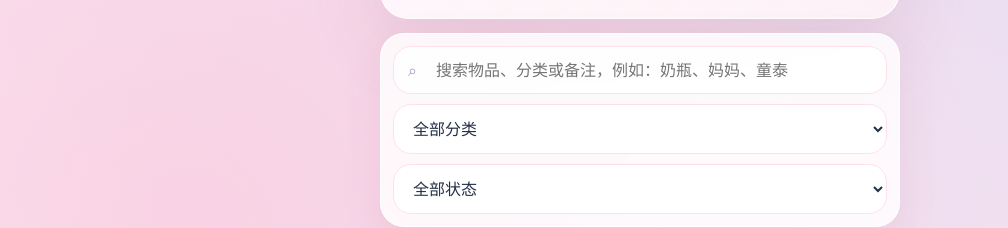
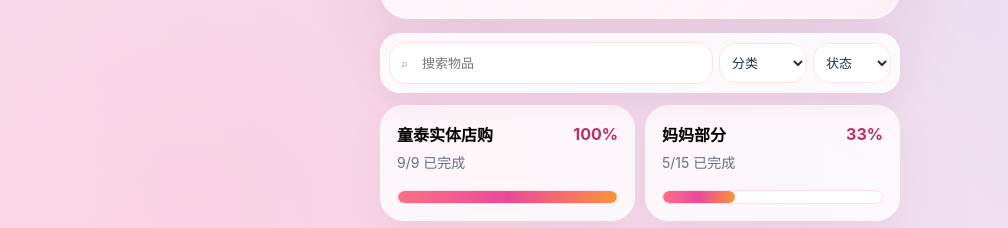
Before and after one commit to Xdtbh/baby-bag-checklist, a plain HTML site: page index.html in a window 1280 px wide. Shown: the part 585-813 px from the top of the page, without its empty margins (0-1008 px from the left). Drawn offline with Linux system fonts and the light colour scheme; no server answers.

Commit message:
精简分类弹窗和筛选栏
Co-Authored-By: Aime <aime@bytedance.com>
Change-Id: I2d391b9dcda4c3ff3a95084cf94db422ae610fcc

```diff
--- a/index.html
+++ b/index.html
@@ -38,11 +38,13 @@
     .mini { padding:12px; text-align:center; background:rgba(255,255,255,.78); border-radius:18px; }
     .mini span { display:block; color:var(--muted); font-size:12px; }
     .mini strong { display:block; margin-top:2px; font-size:22px; }
-    .toolbar { position:sticky; top:10px; z-index:10; margin-bottom:14px; padding:12px; border-radius:24px; background:rgba(255,255,255,.82); border:1px solid rgba(255,255,255,.9); box-shadow:0 14px 38px rgba(170,93,121,.12); backdrop-filter:blur(18px); display:grid; grid-template-columns:1fr; gap:10px; }
-    .searchbox { position:relative; }
-    .searchbox span { position:absolute; left:15px; top:50%; transform:translateY(-50%); color:#98a2b3; }
+    .toolbar { position:sticky; top:10px; z-index:10; margin-bottom:12px; padding:8px; border-radius:20px; background:rgba(255,255,255,.86); border:1px solid rgba(255,255,255,.9); box-shadow:0 12px 30px rgba(170,93,121,.1); backdrop-filter:blur(18px); display:flex; align-items:center; gap:6px; }
+    .toolbar select { width:88px; flex:0 0 88px; padding:10px 8px; border-radius:16px; font-size:13px; }
+    .toolbar #statusFilter { width:78px; flex-basis:78px; }
+    .searchbox { position:relative; flex:1 1 auto; min-width:0; }
+    .searchbox span { position:absolute; left:12px; top:50%; transform:translateY(-50%); color:#98a2b3; font-size:13px; }
     input, select, textarea { width:100%; border:1px solid #ffe0e8; outline:0; background:rgba(255,255,255,.9); border-radius:18px; padding:13px 15px; color:#243047; }
-    .searchbox input { padding-left:42px; }
+    .searchbox input { height:42px; padding:10px 10px 10px 32px; border-radius:16px; font-size:13px; }
     input:focus, select:focus, textarea:focus { border-color:#f5a5bd; box-shadow:0 0 0 4px rgba(232,93,139,.12); }
     .category-stats { display:grid; grid-template-columns:repeat(2,1fr); gap:10px; margin-bottom:14px; }
     .stat-card { text-align:left; padding:16px; border-radius:24px; background:rgba(255,255,255,.78); border:1px solid rgba(255,255,255,.8); box-shadow:0 12px 34px rgba(170,93,121,.08); transition:.2s ease; }
@@ -129,9 +131,9 @@
 
   <main class="wrap">
     <section class="toolbar">
-      <label class="searchbox"><span>⌕</span><input id="searchInput" placeholder="搜索物品、分类或备注，例如：奶瓶、妈妈、童泰" /></label>
+      <label class="searchbox"><span>⌕</span><input id="searchInput" placeholder="搜索物品" /></label>
       <select id="categoryFilter"></select>
-      <select id="statusFilter"><option value="all">全部状态</option><option value="todo">只看待准备</option><option value="done">只看已完成</option></select>
+      <select id="statusFilter"><option value="all">状态</option><option value="todo">待准备</option><option value="done">已完成</option></select>
     </section>
     <section id="categoryStats" class="category-stats"></section>
     <section id="listRoot" class="list"></section>
@@ -144,8 +146,8 @@
       <input type="hidden" id="itemId" />
       <div class="form-grid">
         <label class="field">物品名称<input id="itemName" required placeholder="例如：160毫升玻璃奶瓶" /></label>
-        <div class="two-col"><label class="field">数量/规格<input id="itemQty" placeholder="例如：×1、S码200片" /></label><label class="field">切换到已有分类<select id="categorySelect"></select></label></div>
-        <label class="field category-grid">分类名称<input id="itemCategory" required placeholder="可输入新分类，或从上方选择已有分类" /></label>
+        <div class="two-col"><label class="field">数量/规格<input id="itemQty" placeholder="例如：×1、S码200片" /></label><label class="field">分类<select id="categorySelect"></select></label></div>
+        <input id="itemCategory" type="hidden" required />
         <label class="field">备注<textarea id="itemNote" rows="3" placeholder="购买地点、用途或提醒"></textarea></label>
         <label class="field image-upload">物品图片（可多选，保存后横向展示在物品下方）
           <input id="itemImage" type="file" accept="image/*" multiple />
@@ -200,7 +202,7 @@
     }
     function categories(){ return [...new Set(items.map(i => i.category).filter(Boolean))]; }
     function escapeHtml(str=''){ return String(str).replace(/[&<>'"]/g, tag => ({'&':'&amp;','<':'&lt;','>':'&gt;',"'":'&#39;','"':'&quot;'}[tag])); }
-    function renderCategorySelect(selected='') { categorySelect.innerHTML = '<option value="">选择已有分类</option>' + categories().map(c => `<option value="${escapeHtml(c)}">${escapeHtml(c)}</option>`).join(''); categorySelect.value = categories().includes(selected) ? selected : ''; }
+    function renderCategorySelect(selected='') { categorySelect.innerHTML = categories().map(c => `<option value="${escapeHtml(c)}">${escapeHtml(c)}</option>`).join('') + '<option value="__new__">＋ 新增分类</option>'; categorySelect.value = categories().includes(selected) ? selected : '__new__'; }
     function normalizeImages(item){ return Array.isArray(item?.images) ? item.images : (item?.image ? [item.image] : []); }
     function updateImagePreview(){ imagePreview.innerHTML = currentImages.map((src, index) => `<img class="image-preview" src="${src}" alt="第${index + 1}张预览图">`).join(''); removeImageBtn.style.display = currentImages.length ? 'inline-block' : 'none'; }
     function openModal(item=null, defaultCategory=''){
@@ -210,7 +212,7 @@
     }
     function closeModal(){ modal.classList.remove('show'); document.body.style.overflow=''; itemForm.reset(); currentImages=[]; updateImagePreview(); }
     function filteredItems(){ const q=searchInput.value.trim().toLowerCase(), c=categoryFilter.value, s=statusFilter.value; return items.filter(i => [i.name,i.category,i.qty,i.note].join(' ').toLowerCase().includes(q) && (c==='all'||i.category===c) && (s==='all'||(s==='done'?i.done:!i.done))); }
-    function renderControls(){ const current=categoryFilter.value||'all'; categoryFilter.innerHTML='<option value="all">全部分类</option>'+categories().map(c=>`<option value="${escapeHtml(c)}">${escapeHtml(c)}</option>`).join(''); categoryFilter.value=categories().includes(current)?current:'all'; }
+    function renderControls(){ const current=categoryFilter.value||'all'; categoryFilter.innerHTML='<option value="all">分类</option>'+categories().map(c=>`<option value="${escapeHtml(c)}">${escapeHtml(c)}</option>`).join(''); categoryFilter.value=categories().includes(current)?current:'all'; }
     function renderStats(){ const done=items.filter(i=>i.done).length, total=items.length, pct=total?Math.round(done/total*100):0; $('#progressText').textContent=`${done}/${total}`; $('#progressBar').style.width=`${pct}%`; $('#totalCount').textContent=total; $('#doneCount').textContent=done; $('#todoCount').textContent=total-done; $('#categoryStats').innerHTML=categories().map(c=>{ const g=items.filter(i=>i.category===c), d=g.filter(i=>i.done).length, p=g.length?Math.round(d/g.length*100):0; return `<button class="stat-card" data-filter-category="${escapeHtml(c)}"><div class="stat-top"><span>${escapeHtml(c)}</span><b>${p}%</b></div><p>${d}/${g.length} 已完成</p><div class="bar"><i style="width:${p}%"></i></div></button>`; }).join(''); }
     function renderList(){
       renderControls(); renderStats(); const visible=filteredItems(), grouped=visible.reduce((a,i)=>{(a[i.category] ||= []).push(i); return a;},{}); listRoot.innerHTML=''; emptyState.classList.toggle('show', visible.length===0);
@@ -232,7 +234,7 @@
     function renameCategory(oldName){ const next = prompt('修改分类名称', oldName); if (!next || next.trim() === oldName) return; const name = next.trim(); items = items.map(item => item.category === oldName ? { ...item, category:name } : item); saveItems(); renderList(); }
     function closeSwipeRows(except=null){ document.querySelectorAll('.swipe-row.open').forEach(row => { if(row !== except) row.classList.remove('open'); }); }
     function fileToCompressedDataUrl(file){ return new Promise((resolve, reject) => { const reader = new FileReader(); reader.onerror = reject; reader.onload = () => { const img = new Image(); img.onerror = reject; img.onload = () => { const max = 900; const scale = Math.min(1, max / Math.max(img.width, img.height)); const canvas = document.createElement('canvas'); canvas.width = Math.max(1, Math.round(img.width * scale)); canvas.height = Math.max(1, Math.round(img.height * scale)); canvas.getContext('2d').drawImage(img, 0, 0, canvas.width, canvas.height); resolve(canvas.toDataURL('image/jpeg', 0.82)); }; img.src = reader.result; }; reader.readAsDataURL(file); }); }
-    $('#addTopBtn').addEventListener('click',()=>openModal()); $('#closeModalBtn').addEventListener('click',closeModal); $('#cancelBtn').addEventListener('click',closeModal); modal.addEventListener('click',e=>{ if(e.target===modal) closeModal(); }); searchInput.addEventListener('input',renderList); categoryFilter.addEventListener('change',renderList); statusFilter.addEventListener('change',renderList); categorySelect.addEventListener('change', e => { if(e.target.value) $('#itemCategory').value = e.target.value; });
+    $('#addTopBtn').addEventListener('click',()=>openModal()); $('#closeModalBtn').addEventListener('click',closeModal); $('#cancelBtn').addEventListener('click',closeModal); modal.addEventListener('click',e=>{ if(e.target===modal) closeModal(); }); searchInput.addEventListener('input',renderList); categoryFilter.addEventListener('change',renderList); statusFilter.addEventListener('change',renderList); categorySelect.addEventListener('change', e => { if(e.target.value === '__new__') { const name = prompt('请输入新分类名称'); if(name && name.trim()) { $('#itemCategory').value = name.trim(); const option = new Option(name.trim(), name.trim()); categorySelect.add(option, categorySelect.options.length - 1); categorySelect.value = name.trim(); } else { categorySelect.value = $('#itemCategory').value || categories()[0] || '__new__'; } } else { $('#itemCategory').value = e.target.value; } });
     imageInput.addEventListener('change', async e => { const files=Array.from(e.target.files || []); if(!files.length) return; const uploaded = await Promise.all(files.map(fileToCompressedDataUrl)); currentImages = currentImages.concat(uploaded); updateImagePreview(); }); removeImageBtn.addEventListener('click', () => { currentImages=[]; imageInput.value=''; updateImagePreview(); });
     $('#categoryStats').addEventListener('click', e => { const btn=e.target.closest('[data-filter-category]'); if(!btn) return; categoryFilter.value=btn.dataset.filterCategory; renderList(); window.scrollTo({top:250, behavior:'smooth'}); });
     listRoot.addEventListener('pointerdown', e => { const row=e.target.closest('.swipe-row'); if(!row || e.target.closest('button,input')) return; activeRow=row; startX=e.clientX; });
```
